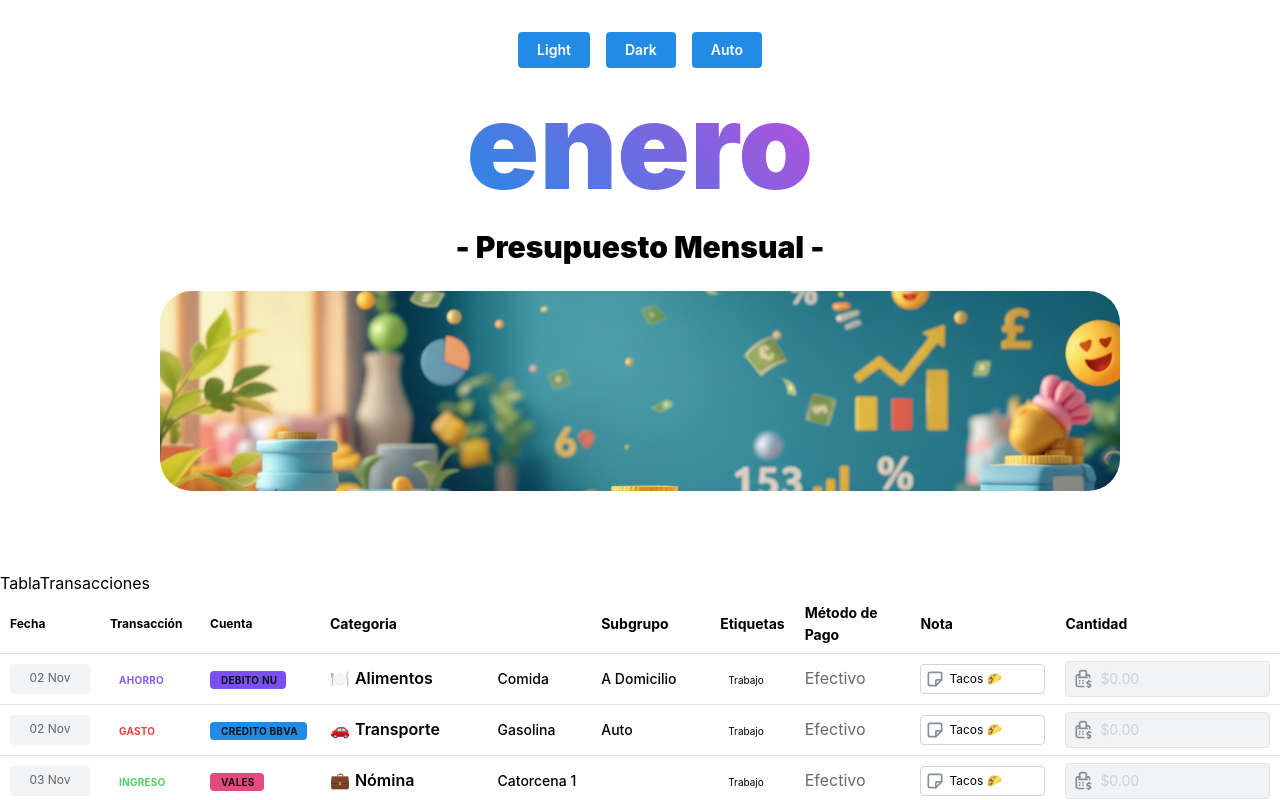
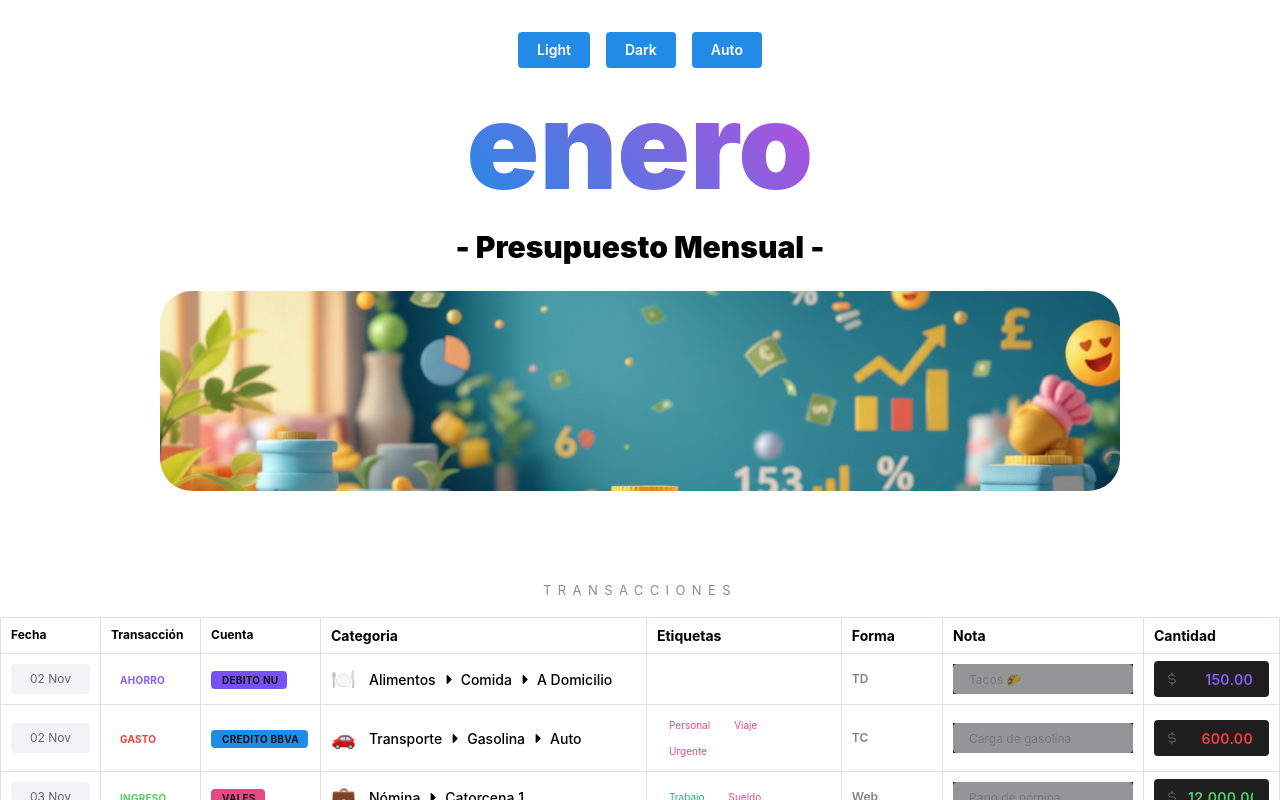
Before and after one commit to mauricio-ruizruiz/finance-manager, a Next.js app: page / in a window 1280 px wide. Shown: the top 800 px of the page. Built offline with nearby package versions, Linux system fonts and the light colour scheme.

Commit message:
Tabla Transacciones Style Colors Update

```diff
--- a/components/PresupuestoMensual/ui/CantidadFinal.tsx
+++ b/components/PresupuestoMensual/ui/CantidadFinal.tsx
@@ -1,23 +1,52 @@
 import React from 'react';
-import { IconCashRegister } from '@tabler/icons-react';
-import { NumberInput } from '@mantine/core';
+import { IconCashRegister, IconCurrencyDollar, IconFileDollarFilled } from '@tabler/icons-react';
+import { Property } from 'csstype';
+import { NumberInput, StyleProp } from '@mantine/core';
 
-const CantidadFinal = () => {
+interface CantidadFinalProps {
+  w?: StyleProp<Property.Width<string | number> | undefined>;
+  value?: number | string;
+  color?: string;
+}
+const CantidadFinal = ({ w, value, color }: CantidadFinalProps) => {
   return (
     <>
       <NumberInput
-        prefix="$"
+        // prefix="$"
         placeholder="$0.00"
         decimalScale={2}
         thousandSeparator=","
         hideControls
+        value={value}
         disabled
-        leftSection={<IconCashRegister size={20} />}
+        leftSection={
+          <IconCurrencyDollar size={16} stroke={1.1} color="var(--mantine-color-dark-2)" />
+        }
+        w={w}
         withKeyboardEvents={false}
         styles={{
-          wrapper: { cursor: 'default' },
+          root: {
+            userSelect: 'none',
+            // color: 'var(--mantine-color-red-6)',
+            // cursor: 'default',
+          },
+          wrapper: {
+            //  cursor: 'default'
+          },
           input: {
+            userSelect: 'none',
             cursor: 'default',
+            backgroundColor: 'var(--mantine-color-dark-8)',
+            // backgroundColor: 'transparent',
+            color: color,
+            fontSize: 14,
+            // fontStretch: 'expanded',
+            fontWeight: 600,
+            letterSpacing: '.02rem',
+            border: 'none',
+            textAlign: 'right',
+            paddingRight: 16,
+            opacity: 1,
           },
         }}
       />
--- a/components/PresupuestoMensual/ui/TablaTransacciones.tsx
+++ b/components/PresupuestoMensual/ui/TablaTransacciones.tsx
@@ -1,10 +1,34 @@
 import React, { useState } from 'react';
-import { IconCrop169Filled, IconDots, IconNote, IconSquare } from '@tabler/icons-react';
+import {
+  IconCaretRight,
+  IconCaretRightFilled,
+  IconCrop169Filled,
+  IconDots,
+  IconNote,
+  IconSquare,
+} from '@tabler/icons-react';
 import { input } from '@testing-library/user-event/dist/types/event';
-import { Badge, Box, Card, NativeSelect, Pill, Table, Text, TextInput } from '@mantine/core';
+import { color } from 'storybook/internal/theming';
+import {
+  Badge,
+  Box,
+  Card,
+  Container,
+  NativeSelect,
+  Pill,
+  Table,
+  Text,
+  TextInput,
+} from '@mantine/core';
 import { DateInput } from '@mantine/dates';
 import CantidadFinal from './CantidadFinal';
 import FechaEfectiva from './FechaEfectiva';
+
+// Devuelve un color aleatorio entre tres opciones de Mantine
+function getRandomEtiquetaColor() {
+  const colors = ['blue', 'grape', 'teal', 'orange', 'cyan', 'lime', 'pink'];
+  return colors[Math.floor(Math.random() * colors.length)];
+}
 
 const transacciones = [
   {
@@ -17,10 +41,10 @@ const transacciones = [
     subcategoriaicon: '🌮',
     subgrupo: 'A Domicilio',
     subgrupoicon: '🏠',
-    etiquetas: ['Financiado'],
-    metodoPago: 'Efectivo',
+    etiquetas: [],
+    metodoPago: 'TD',
     nota: 'Tacos 🌮',
-    cantidad: 150,
+    cantidad: '150.00',
   },
   {
     fecha: new Date('2025-11-02'),
@@ -32,10 +56,10 @@ const transacciones = [
     subcategoriaicon: '⛽',
     subgrupo: 'Auto',
     subgrupoicon: '🚙',
-    etiquetas: ['Personal'],
-    metodoPago: 'Tarjeta',
+    etiquetas: ['Personal', 'Viaje', 'Urgente'],
+    metodoPago: 'TC',
     nota: 'Carga de gasolina',
-    cantidad: 600,
+    cantidad: '600.00',
   },
   {
     fecha: new Date('2025-11-03'),
@@ -47,10 +71,10 @@ const transacciones = [
     subcategoriaicon: '1️⃣',
     subgrupo: '',
     subgrupoicon: '',
-    etiquetas: ['Trabajo'],
-    metodoPago: 'Transferencia',
+    etiquetas: ['Trabajo', 'Sueldo'],
+    metodoPago: 'Web',
     nota: 'Pago de nómina',
-    cantidad: 12000,
+    cantidad: '12000.00',
   },
   {
     fecha: new Date('2025-11-04'),
@@ -62,10 +86,10 @@ const transacciones = [
     subcategoriaicon: '🏠',
     subgrupo: '',
     subgrupoicon: '',
-    etiquetas: ['Mensual'],
+    etiquetas: ['Mensual', 'Renta'],
     metodoPago: 'Transferencia',
     nota: 'Pago de renta',
-    cantidad: 7000,
+    cantidad: '7000.00',
   },
   {
     fecha: new Date('2025-11-05'),
@@ -77,10 +101,10 @@ const transacciones = [
     subcategoriaicon: '🎬',
     subgrupo: '',
     subgrupoicon: '',
-    etiquetas: ['Ocio'],
-    metodoPago: 'Efectivo',
+    etiquetas: ['Ocio', 'Diversión'],
+    metodoPago: 'Cupón',
     nota: 'Película en cine',
-    cantidad: 180,
+    cantidad: '180.00',
   },
   {
     fecha: new Date('2025-11-06'),
@@ -93,9 +117,9 @@ const transacciones = [
     subgrupo: '',
     subgrupoicon: '',
     etiquetas: ['Extra'],
-    metodoPago: 'Efectivo',
+    metodoPago: 'Movil',
     nota: 'Regalo de cumpleaños',
-    cantidad: 500,
+    cantidad: '500.00',
   },
   {
     fecha: new Date('2025-11-07'),
@@ -107,10 +131,10 @@ const transacciones = [
     subcategoriaicon: '💊',
     subgrupo: '',
     subgrupoicon: '',
-    etiquetas: ['Farmacia'],
-    metodoPago: 'Tarjeta',
+    etiquetas: ['Farmacia', 'Salud'],
+    metodoPago: 'TC',
     nota: 'Compra de medicinas',
-    cantidad: 350,
+    cantidad: '350.00',
   },
   {
     fecha: new Date('2025-11-08'),
@@ -122,10 +146,10 @@ const transacciones = [
     subcategoriaicon: '📖',
     subgrupo: '',
     subgrupoicon: '',
-    etiquetas: ['Estudio'],
+    etiquetas: ['Estudio', 'Libros'],
     metodoPago: 'Efectivo',
     nota: 'Compra de libros',
-    cantidad: 400,
+    cantidad: '400.00',
   },
   {
     fecha: new Date('2025-11-09'),
@@ -138,9 +162,9 @@ const transacciones = [
     subgrupo: 'Restaurante',
     subgrupoicon: '🍴',
     etiquetas: ['Ocasional'],
-    metodoPago: 'Tarjeta',
+    metodoPago: 'TC',
     nota: 'Cena en restaurante',
-    cantidad: 600,
+    cantidad: '600.00',
   },
   {
     fecha: new Date('2025-11-10'),
@@ -152,10 +176,10 @@ const transacciones = [
     subcategoriaicon: '',
     subgrupo: '',
     subgrupoicon: '',
-    etiquetas: ['Extra'],
-    metodoPago: 'Efectivo',
+    etiquetas: [],
+    metodoPago: 'TD',
     nota: 'Venta de artículo usado',
-    cantidad: 800,
+    cantidad: '800.00',
   },
   {
     fecha: new Date('2025-11-11'),
@@ -167,10 +191,10 @@ const transacciones = [
     subcategoriaicon: '🚕',
     subgrupo: '',
     subgrupoicon: '',
-    etiquetas: ['Urgente'],
-    metodoPago: 'Efectivo',
+    etiquetas: ['Urgente', 'Taxi'],
+    metodoPago: 'Cupón',
     nota: 'Taxi por emergencia',
-    cantidad: 120,
+    cantidad: '120.00',
   },
   {
     fecha: new Date('2025-11-12'),
@@ -182,10 +206,10 @@ const transacciones = [
     subcategoriaicon: '🕹️',
     subgrupo: '',
     subgrupoicon: '',
-    etiquetas: ['Ocio'],
-    metodoPago: 'Tarjeta',
+    etiquetas: ['Ocio', 'Videojuegos'],
+    metodoPago: 'Movil',
     nota: 'Compra de videojuego',
-    cantidad: 1200,
+    cantidad: '1200.00',
   },
   {
     fecha: new Date('2025-11-13'),
@@ -197,10 +221,10 @@ const transacciones = [
     subcategoriaicon: '💡',
     subgrupo: '',
     subgrupoicon: '',
-    etiquetas: ['Mensual'],
-    metodoPago: 'Transferencia',
+    etiquetas: ['Mensual', 'Servicios'],
+    metodoPago: 'Web',
     nota: 'Pago de luz',
-    cantidad: 350,
+    cantidad: '350.00',
   },
   {
     fecha: new Date('2025-11-14'),
@@ -212,10 +236,10 @@ const transacciones = [
     subcategoriaicon: '🌮',
     subgrupo: 'Supermercado',
     subgrupoicon: '🛒',
-    etiquetas: ['Mensual'],
-    metodoPago: 'Efectivo',
+    etiquetas: ['Mensual', 'Despensa'],
+    metodoPago: 'TD',
     nota: 'Despensa mensual',
-    cantidad: 1800,
+    cantidad: '1800.00',
   },
   {
     fecha: new Date('2025-11-15'),
@@ -227,10 +251,10 @@ const transacciones = [
     subcategoriaicon: '',
     subgrupo: '',
     subgrupoicon: '',
-    etiquetas: ['Familiar'],
+    etiquetas: ['Familiar', 'Apoyo'],
     metodoPago: 'Transferencia',
     nota: 'Apoyo de padres',
-    cantidad: 2000,
+    cantidad: '2000.00',
   },
   {
     fecha: new Date('2025-11-16'),
@@ -242,10 +266,10 @@ const transacciones = [
     subcategoriaicon: '🎓',
     subgrupo: '',
     subgrupoicon: '',
-    etiquetas: ['Estudio'],
-    metodoPago: 'Tarjeta',
+    etiquetas: ['Estudio', 'Curso'],
+    metodoPago: 'Cupón',
     nota: 'Pago de curso',
-    cantidad: 900,
+    cantidad: '900.00',
   },
   {
     fecha: new Date('2025-11-17'),
@@ -257,10 +281,10 @@ const transacciones = [
     subcategoriaicon: '👨‍⚕️',
     subgrupo: '',
     subgrupoicon: '',
-    etiquetas: ['Doctor'],
-    metodoPago: 'Efectivo',
+    etiquetas: ['Doctor', 'Consulta'],
+    metodoPago: 'Movil',
     nota: 'Consulta médica',
-    cantidad: 500,
+    cantidad: '500.00',
   },
   {
     fecha: new Date('2025-11-18'),
@@ -272,10 +296,10 @@ const transacciones = [
     subcategoriaicon: '🚇',
     subgrupo: '',
     subgrupoicon: '',
-    etiquetas: ['Diario'],
-    metodoPago: 'Efectivo',
+    etiquetas: [],
+    metodoPago: 'Web',
     nota: 'Viaje en metro',
-    cantidad: 30,
+    cantidad: '30.00',
   },
   {
     fecha: new Date('2025-11-19'),
@@ -287,10 +311,10 @@ const transacciones = [
     subcategoriaicon: '🎤',
     subgrupo: '',
     subgrupoicon: '',
-    etiquetas: ['Ocio'],
-    metodoPago: 'Tarjeta',
+    etiquetas: ['Ocio', 'Concierto'],
+    metodoPago: 'TC',
     nota: 'Entrada a concierto',
-    cantidad: 900,
+    cantidad: '900.00',
   },
   {
     fecha: new Date('2025-11-20'),
@@ -302,19 +326,31 @@ const transacciones = [
     subcategoriaicon: '',
     subgrupo: '',
     subgrupoicon: '',
-    etiquetas: ['Extra'],
+    etiquetas: ['Extra', 'Prestamo'],
     metodoPago: 'Transferencia',
     nota: 'Devolución de préstamo',
-    cantidad: 1000,
+    cantidad: '1000.00',
   },
 ];
 
 const TablaTransacciones = () => {
-  const [valueTransaccion, setValueTransaccion] = React.useState<Date | null>(null);
   return (
     <>
-      <div>TablaTransacciones</div>
-      <Table>
+      <Table
+        captionSide="top"
+        withColumnBorders
+        withTableBorder
+        highlightOnHover
+        highlightOnHoverColor="var(--mantine-color-dark-8)"
+      >
+        <Table.Caption>
+          <Text
+            fz="lg"
+            style={{ letterSpacing: '.4rem', fontVariant: 'all-small-caps', lineHeight: 2 }}
+          >
+            Transacciones
+          </Text>
+        </Table.Caption>
         <Table.Thead>
           <Table.Tr>
             <Table.Th
@@ -347,11 +383,9 @@ const TablaTransacciones = () => {
               Cuenta
             </Table.Th>
             <Table.Th>Categoria</Table.Th>
-            <Table.Th>{/* Grupo / Subcategoria */}</Table.Th>
-            <Table.Th>Subgrupo</Table.Th>
-            <Table.Th>Etiquetas</Table.Th>
-            <Table.Th>Método de Pago</Table.Th>
-            <Table.Th>Nota</Table.Th>
+            <Table.Th>{'Etiquetas'}</Table.Th>
+            <Table.Th>Forma</Table.Th>
+            <Table.Th style={{ minWidth: 120 }}>Nota</Table.Th>
             <Table.Th>Cantidad</Table.Th>
           </Table.Tr>
         </Table.Thead>
@@ -398,12 +432,10 @@ const TablaTransacciones = () => {
                   }
                   //TODO: definir colores dark/light mode
                   c="var(--mantine-color-dark-9)"
-                  // fullWidth
                   autoContrast
                   styles={{
                     root: {
                       justifyContent: 'left',
-                      // textAlign: 'left',
                     },
                     label: {
                       marginLeft: 2,
@@ -418,57 +450,106 @@ const TablaTransacciones = () => {
                 <Box
                   style={{
                     display: 'flex',
+                    flexDirection: 'row',
                     alignItems: 'center',
                     gap: 5,
                   }}
-                  fz={'md'}
-                  fw={600}
                 >
-                  <span>{transaccion.categoriaicon}</span>
-                  <span>{transaccion.categoria}</span>
+                  <Box component="span" lh={1.5} fz={'xl'}>
+                    {transaccion.categoriaicon}
+                  </Box>
+                  <Box component="span" pl={8} fw={500} lh={1.5} fz={'sm'}>
+                    {transaccion.categoria}
+                  </Box>
+                  {transaccion.subcategoria && transaccion.subcategoria !== '' && (
+                    <>
+                      <IconCaretRightFilled
+                        size={15}
+                        stroke={1}
+                        color="var(--mantine-color-text)"
+                      />
+                      <Box component="span" lh={1.5} fz={'sm'} fw={500}>
+                        {transaccion.subcategoria}
+                      </Box>
+                      {transaccion.subgrupo && transaccion.subgrupo !== '' && (
+                        <>
+                          <IconCaretRightFilled
+                            size={15}
+                            stroke={1}
+                            color="var(--mantine-color-text)"
+                          />
+                          <Box component="span" lh={1.5} fz={'sm'} fw={500}>
+                            {transaccion.subgrupo}
+                          </Box>
+                        </>
+                      )}
+                    </>
+                  )}
                 </Box>
               </Table.Td>
               <Table.Td>
-                <Box fz={'sm'} fw={500} lh={'md'}>
-                  {/* <span>{transaccion.subcategoriaicon}</span> */}
-                  <span>{transaccion.subcategoria}</span>
-                </Box>
+                {transaccion.etiquetas.flatMap((etiqueta, i) => (
+                  <Pill
+                    key={i}
+                    size="xs"
+                    c={getRandomEtiquetaColor()}
+                    mx={4}
+                    my={4}
+                    style={{
+                      // backgroundColor: 'var(--mantine-color-dark-4)',
+                      backgroundColor: 'transparent',
+                    }}
+                  >
+                    {etiqueta}
+                  </Pill>
+                ))}
               </Table.Td>
               <Table.Td>
-                <Box fz={'sm'} fw={500} lh={'md'}>
-                  {/* <span>{transaccion.subgrupoicon}</span> */}
-                  <span>{transaccion.subgrupo}</span>
-                </Box>
+                <Text fz={'xs'} fw={600} c={'var(--mantine-color-dark-2)'}>
+                  {transaccion.metodoPago}
+                </Text>
               </Table.Td>
               <Table.Td>
-                <Pill size="xs" variant="filled" color="blue">
-                  Trabajo
-                </Pill>
-              </Table.Td>
-              <Table.Td>
-                <Text fz={16} fw={400} c={'var(--mantine-color-dark-3)'}>
-                  {'Efectivo'}
-                </Text>
-              </Table.Td>
-              {/* <Table.Td>Nota</Table.Td> */}
-              <Table.Td>
-                {/* Celda de nota, solo lectura */}
                 <TextInput
+                  disabled
                   size="xs"
-                  w={125}
-                  leftSection={<IconNote size={20} />}
-                  value={'Tacos 🌮'}
+                  w={180}
+                  value={transaccion.nota}
+                  styles={{
+                    root: {
+                      backgroundColor: 'var(--mantine-color-dark-9)',
+                    },
+                    input: {
+                      border: 'none',
+                      cursor: 'default',
+                      paddingLeft: 16,
+                      color: 'var(--mantine-color-dark-1)',
+                    },
+                  }}
                 />
               </Table.Td>
               <Table.Td>
-                <CantidadFinal />
+                <CantidadFinal
+                  w={115}
+                  value={transaccion.cantidad}
+                  color={
+                    transaccion.tipo === 'INGRESO'
+                      ? 'var(--mantine-color-green-5)'
+                      : transaccion.tipo === 'GASTO'
+                        ? 'var(--mantine-color-red-7)'
+                        : 'var(--mantine-color-violet-5)'
+                  }
+                />
               </Table.Td>
             </Table.Tr>
           ))}
         </Table.Tbody>
         <Table.Tfoot>
-          <Table.Tr>
-            <Table.Td>Pie de tabla</Table.Td>
+          <Table.Tr h={24}>
+            <Table.Td
+              colSpan={8}
+              style={{ backgroundColor: 'var(--mantine-color-dark-9)' }}
+            ></Table.Td>
           </Table.Tr>
         </Table.Tfoot>
       </Table>
```
